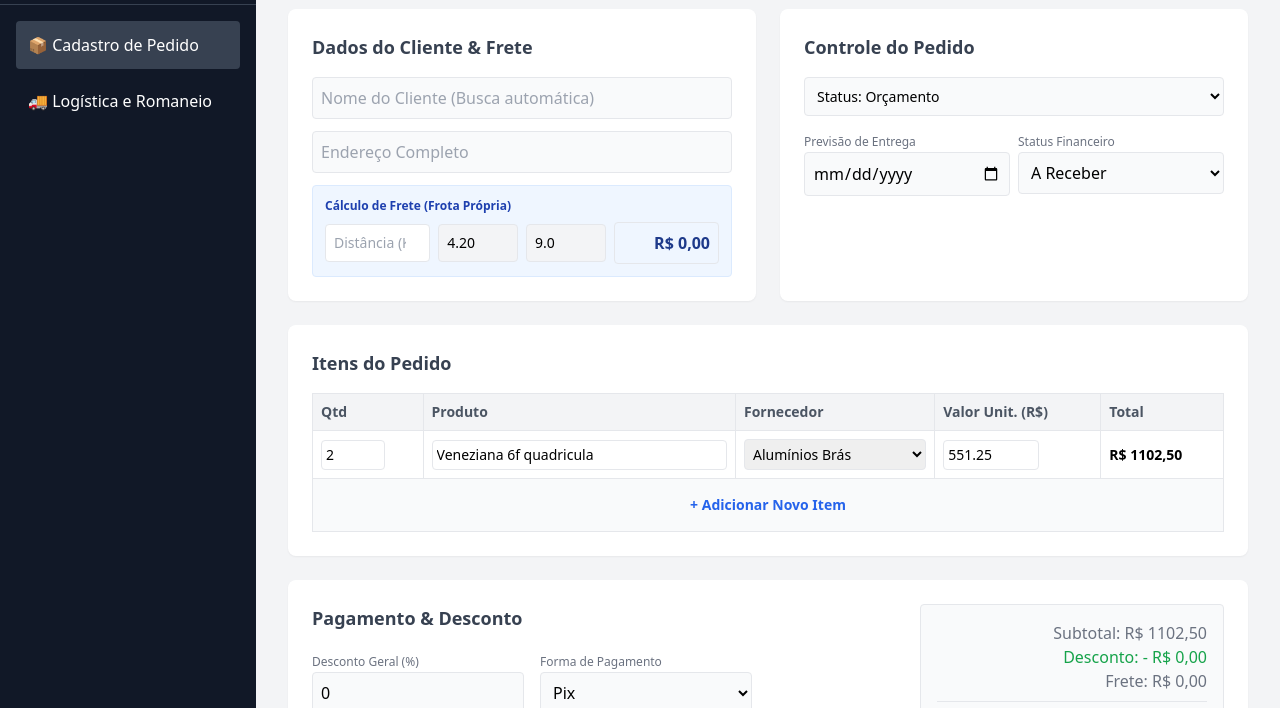
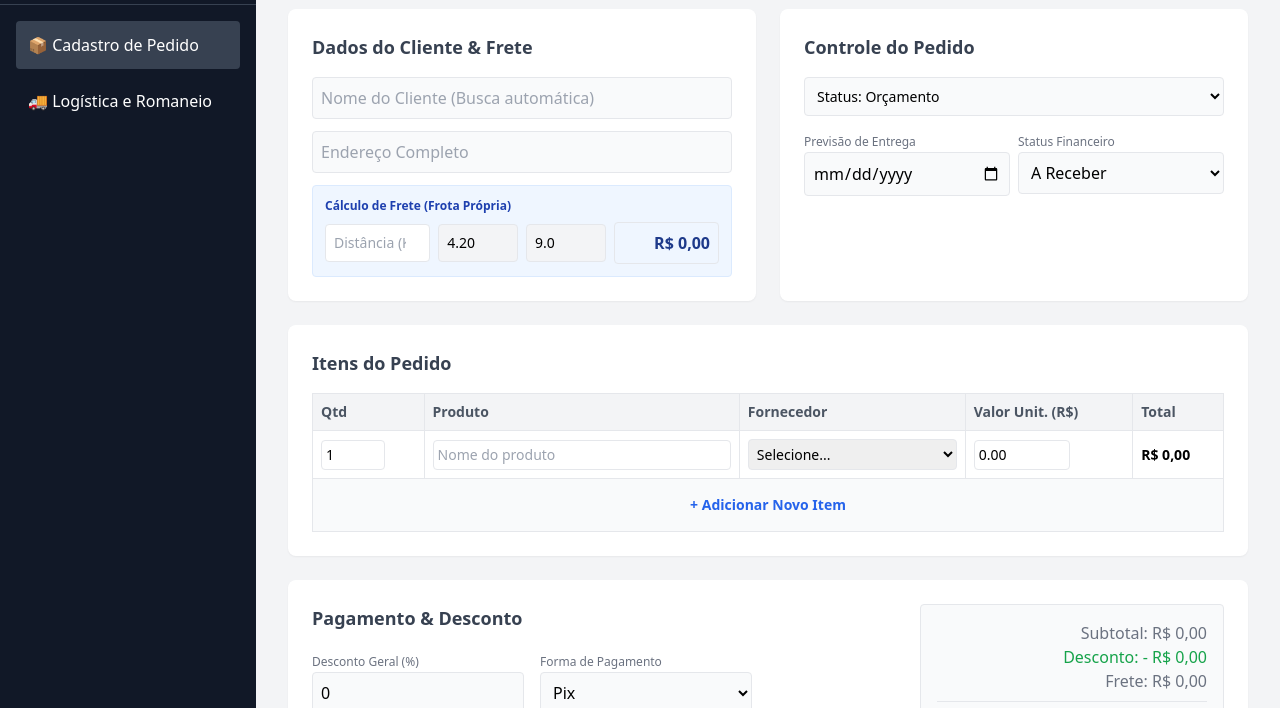
Before and after one commit to jairorossi/sistemapedidos, a plain HTML site: page index.html in a window 1280 px wide. Shown: the part 92-800 px from the top of the page. Drawn offline with nearby package versions, Linux system fonts and the light colour scheme.

Commit message:
Update index.html

```diff
--- a/index.html
+++ b/index.html
@@ -223,14 +223,16 @@
                         </thead>
 <tbody id="tabela-itens">
     <tr class="text-sm">
-                                <td class="p-2 border"><input type="number" value="2" min="1" class="w-16 p-1 border rounded qtd-item" onchange="calcularTudo()" onkeyup="calcularTudo()"></td>
-                                <td class="p-2 border"><input type="text" value="Veneziana 6f quadricula" class="w-full p-1 border rounded desc-item"></td>
+        <td class="p-2 border"><input type="number" value="1" min="1" class="w-16 p-1 border rounded qtd-item" onchange="calcularTudo()" onkeyup="calcularTudo()"></td>
+        <td class="p-2 border"><input type="text" placeholder="Nome do produto" class="w-full p-1 border rounded desc-item"></td>
         <td class="p-2 border">
             <select class="w-full p-1 border rounded forn-item">
-                                        <option selected>Alumínios Brás</option>
+                <option selected>Selecione...</option>
+                <option>Alumínios Brás</option>
+                <option>Vidraçaria Central</option>
             </select>
         </td>
-                                <td class="p-2 border"><input type="number" value="551.25" step="0.01" class="w-24 p-1 border rounded valor-item" onchange="calcularTudo()" onkeyup="calcularTudo()"></td>
+        <td class="p-2 border"><input type="number" value="0.00" step="0.01" class="w-24 p-1 border rounded valor-item" onchange="calcularTudo()" onkeyup="calcularTudo()"></td>
         <td class="p-2 border font-semibold total-linha">R$ 0,00</td>
     </tr>
     <tr class="text-sm" id="linha-adicionar">
```
Lines whose indentation alone changed are shown as unchanged.
